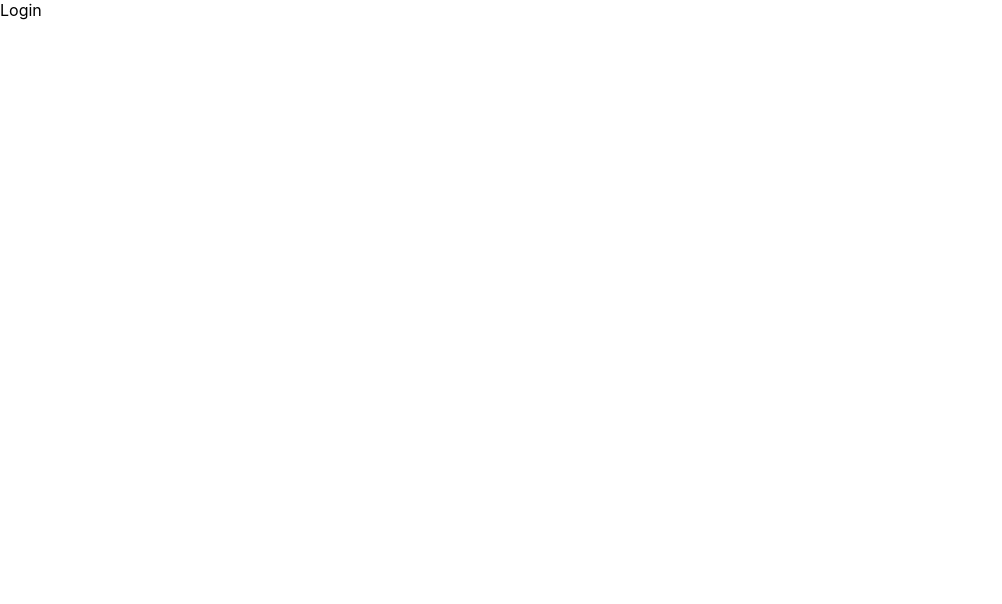
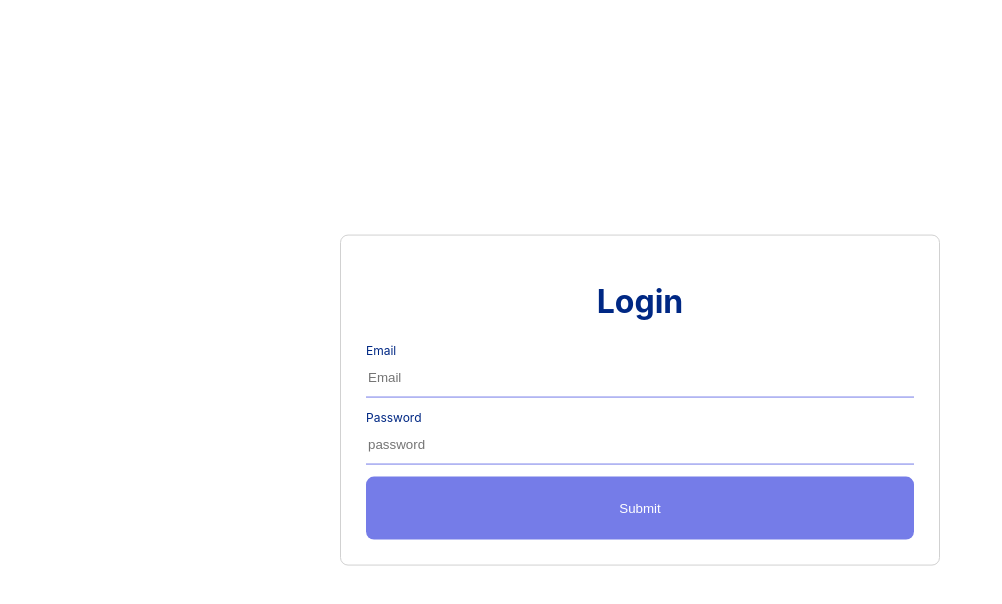
Before and after one commit to alexeysvyridov/react-graphql-appolo-client, a React (Create React App) app: page /login in a window 1280 px wide. Shown: the top 604 px of the page, without its empty margins (0-1002 px from the left). Built offline with nearby package versions, Linux system fonts and the light colour scheme.

Commit message:
added loader, and login form

```diff
--- a/package.json
+++ b/package.json
@@ -4,6 +4,10 @@
   "private": true,
   "dependencies": {
     "@apollo/client": "^3.7.0",
+    "@emotion/react": "^11.10.4",
+    "@emotion/styled": "^11.10.4",
+    "@mui/material": "^5.10.9",
+    "@mui/styled-engine-sc": "^5.10.6",
     "@testing-library/jest-dom": "^5.14.1",
     "@testing-library/react": "^13.0.0",
     "@testing-library/user-event": "^13.2.1",
@@ -11,7 +15,9 @@
     "@types/node": "^16.7.13",
     "@types/react": "^18.0.0",
     "@types/react-dom": "^18.0.0",
+    "formik": "^2.2.9",
     "graphql": "^16.6.0",
+    "mui": "^0.0.1",
     "react": "^18.2.0",
     "react-dom": "^18.2.0",
     "react-scripts": "5.0.1",
--- /dev/null
+++ b/src/Components/shared/Spinner/index.tsx
@@ -0,0 +1,22 @@
+import * as React from 'react';
+import CircularProgress from "@mui/material/CircularProgress";
+import Box from '@mui/material/Box';
+type CircularIndeterminateProps = {
+  color?: 'primary' | 'secondary' | 'error' | 'info' | 'success' | 'warning' | 'inherit';
+  style: {[key: string]: any};
+}
+export default function CircularIndeterminate({
+  color,
+  style,
+}:CircularIndeterminateProps) {
+  return (
+    <Box sx={{ display: 'flex' }} style={style}>
+      <CircularProgress color={color} />
+    </Box>
+  );
+}
+
+CircularIndeterminate.defaultProps = {
+  color: 'primary',
+  style: {},
+}
--- a/src/formik/validation.ts
+++ b/src/formik/validation.ts
@@ -10,8 +10,14 @@ const CreateUserSchema = Yup.object().shape({
   .required('First name is Required!'),
   email: Yup.string().email('Invalid email').required('Email is equired'),
   password: Yup.string().min(8, 'To short password').required('Password is equired'),
+});
+
+const LoginUserSchema = Yup.object().shape({
+  email: Yup.string().email('Invalid email').required('Email is equired'),
+  password: Yup.string().min(8, 'To short password').required('Password is equired'),
 })
 
 export {
   CreateUserSchema,
+  LoginUserSchema,
 }
--- a/src/pages/Login/index.tsx
+++ b/src/pages/Login/index.tsx
@@ -1,7 +1,76 @@
 import React from 'react'
+import { ErrorMessage } from '../../Components/shared/Container'
+import { Button, FormContainer, InputBox, InputLabel, InputText, FormBox, Title } from './styled'
+import {useFormik} from "formik";
+import { LoginUserSchema } from '../../formik/validation';
+import { useMutation } from '@apollo/client';
+import { CREATE_USER } from '../../graphql';
+import CircularIndeterminate from '../../Components/shared/Spinner';
 
 export const Login = () => {
+  // to do change
+  const [createUser, { loading, error } ]= useMutation(CREATE_USER, {
+    onCompleted: () => {
+      console.log('Successfully completed!')
+    }
+  });
+  const formik = useFormik({
+    validationSchema: LoginUserSchema,
+    initialValues: {
+      email: '',
+      password: ''
+    }, onSubmit: (data) => {
+      console.log('data', data);
+
+    }
+  });
+  const {
+    handleSubmit,
+    values,
+    handleChange,
+    errors,
+    touched,
+    handleBlur
+  } = formik;
+
   return (
-    <div>Login</div>
+    <FormBox>
+      <FormContainer onSubmit={handleSubmit}>
+        <Title>Login</Title>
+        <InputBox direction="column">
+          <InputLabel>Email</InputLabel>
+          <InputText
+              id="email"
+              placeholder="Email"
+              type="email"
+              value={values.email}
+              onChange={handleChange}
+          />
+          {errors.email && touched.email && <ErrorMessage>{errors.email}</ErrorMessage>}
+        </InputBox>
+        <InputBox direction="column">
+          <InputLabel>Password</InputLabel>
+          <InputText
+              id="password"
+              placeholder="password"
+              type="password"
+              value={values.password}
+              onChange={handleChange}
+          />
+          {errors.password && touched.password && <ErrorMessage>{errors.password}</ErrorMessage>}
+        </InputBox>
+        <Button type="submit"/>
+        {/* <button type="submit">handleSubmit</button> */}
+      </FormContainer>
+      {error && <ErrorMessage>{error?.message}</ErrorMessage>}
+     {loading && <CircularIndeterminate
+        style={ {
+          width: '100%',
+          justifyContent: 'center',
+          paddingTop: '50px',
+        }}
+        color="primary"
+      />  }
+    </FormBox>
   )
 }
--- /dev/null
+++ b/src/pages/Login/styled.ts
@@ -0,0 +1,57 @@
+import styled from 'styled-components';
+
+export const FormContainer = styled.form`
+  width: 600px;
+  margin: 0 auto;
+  border: 1px solid #d1d1d1;
+  padding: 25px;
+  border-radius: 8px;
+`;
+export const InputBox = styled.div<{direction?: 'column' | 'row'}>`
+  width: 100%;
+  display: flex;
+  flex-direction: ${({direction}) => direction || 'row'};
+  margin: 12px 0px;
+`;
+export const InputText = styled.input`
+  width: 100%;
+  height: 40px;
+  border: 0;
+  border-bottom: 1px solid #757ce8;
+`;
+
+export const InputLabel = styled.label`
+  color: #002884;
+  font-size: 12px;
+`;
+
+type PropsButton = {
+  color?: string;
+  textColor?: string;
+}
+export const Button = styled('input').attrs({
+  type: 'submit'
+})<PropsButton>`
+  width: 100%;
+  background-color: ${({color}) => color || '#757ce8'};
+  color: ${({textColor}) => textColor || '#fff'};
+  padding: 24px;
+  border-radius: 8px;
+  border: 0px;
+  cursor: pointer;
+  &:hover {
+    color: red;
+  }
+`;
+
+export const FormBox = styled.div`
+  position: absolute;
+  top: 50%;
+  left: 50%;
+  transform: translate(-50%, -50%);
+`;
+
+export const Title = styled.h1`
+  color: #002884;
+  text-align: center;
+`;
```
Also changed, not shown: 1 other file (tests, documents, lock files or other folders).
